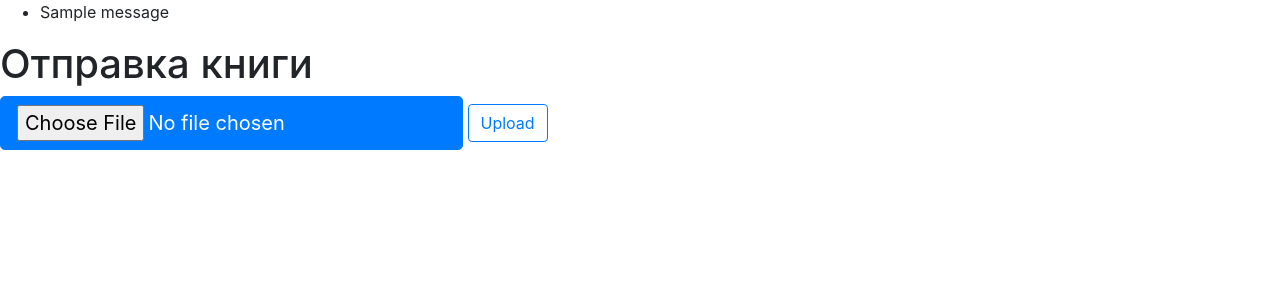
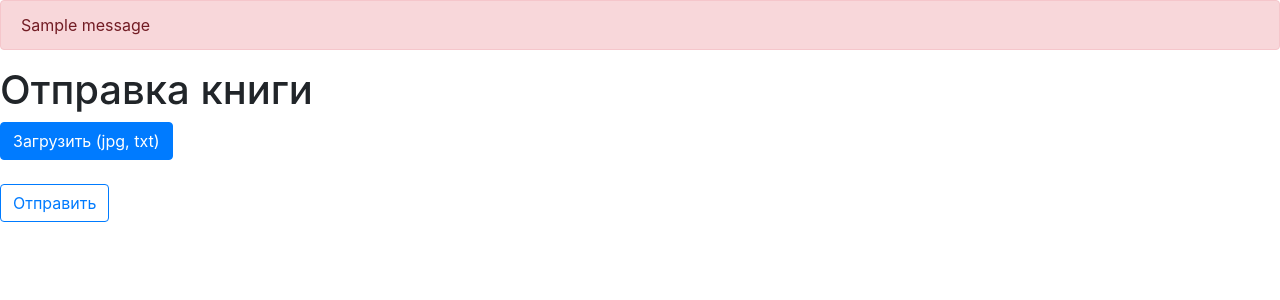
Before and after one commit to mewforest/flask_login_example, a Flask app: page /go in a window 1280 px wide. Shown: the top 300 px of the page. Run offline with Flask 2, Linux system fonts and the light colour scheme; the visitor is signed in with stand-in values (Sample User, id 1); one stand-in notice (Sample message) is shown; some libraries are stand-ins or nearby versions.

Commit message:
Улучшен дизайн формы отправки книг

```diff
--- /dev/null
+++ b/static/style/style.css
@@ -0,0 +1 @@
+/* custom CSS */
--- a/templates/bootstrap.html
+++ b/templates/bootstrap.html
@@ -1,5 +1,5 @@
 <!doctype html>
-<html lang="en">
+<html lang="ru">
   <head>
     <!-- Required meta tags -->
     <meta charset="utf-8">
@@ -8,18 +8,18 @@
     <!-- Bootstrap CSS -->
     <link rel="stylesheet" href="https://stackpath.bootstrapcdn.com/bootstrap/4.2.1/css/bootstrap.min.css" integrity="sha384-GJzZqFGwb1QTTN6wy59ffF1BuGJpLSa9DkKMp0DgiMDm4iYMj70gZWKYbI706tWS" crossorigin="anonymous">
 
-    <title>Hello, world!</title>
+    <title>{% block header %} Пример {% endblock %}</title>
   </head>
   <body>
   <div id="container">
 
   {% with messages = get_flashed_messages() %}
   {% if messages %}
-    <ul class=flashes>
+    <div id="alerts">
     {% for message in messages %}
-      <li>{{ message }}</li>
+      <div class="alert alert-danger">{{ message }}</div>
     {% endfor %}
-    </ul>
+    </div>
   {% endif %}
 {% endwith %}
 
--- a/templates/go_form.html
+++ b/templates/go_form.html
@@ -4,7 +4,8 @@
         <h1>Отправка книги</h1>
 
 <form method="post" enctype="multipart/form-data">
-      <input type="file" name="file" class="btn btn-lg btn-primary">
-      <input type="submit" value="Upload" class="btn btn-outline-primary">
+<div class="form-group">
+<label class="btn btn-primary"> Загрузить (jpg, txt)<input type="file" id="file" name="file" hidden> </label></div>
+<input type="submit" value="Отправить" class="btn btn-outline-primary">
     </form>
 {% endblock %}
```
Also changed, not shown: uploads/440x326_21_0aef5f8082d26af6bb6b59da6cd4cbc7690x460_0xc0a8392b_4820552391512046554.jpeg (added).
